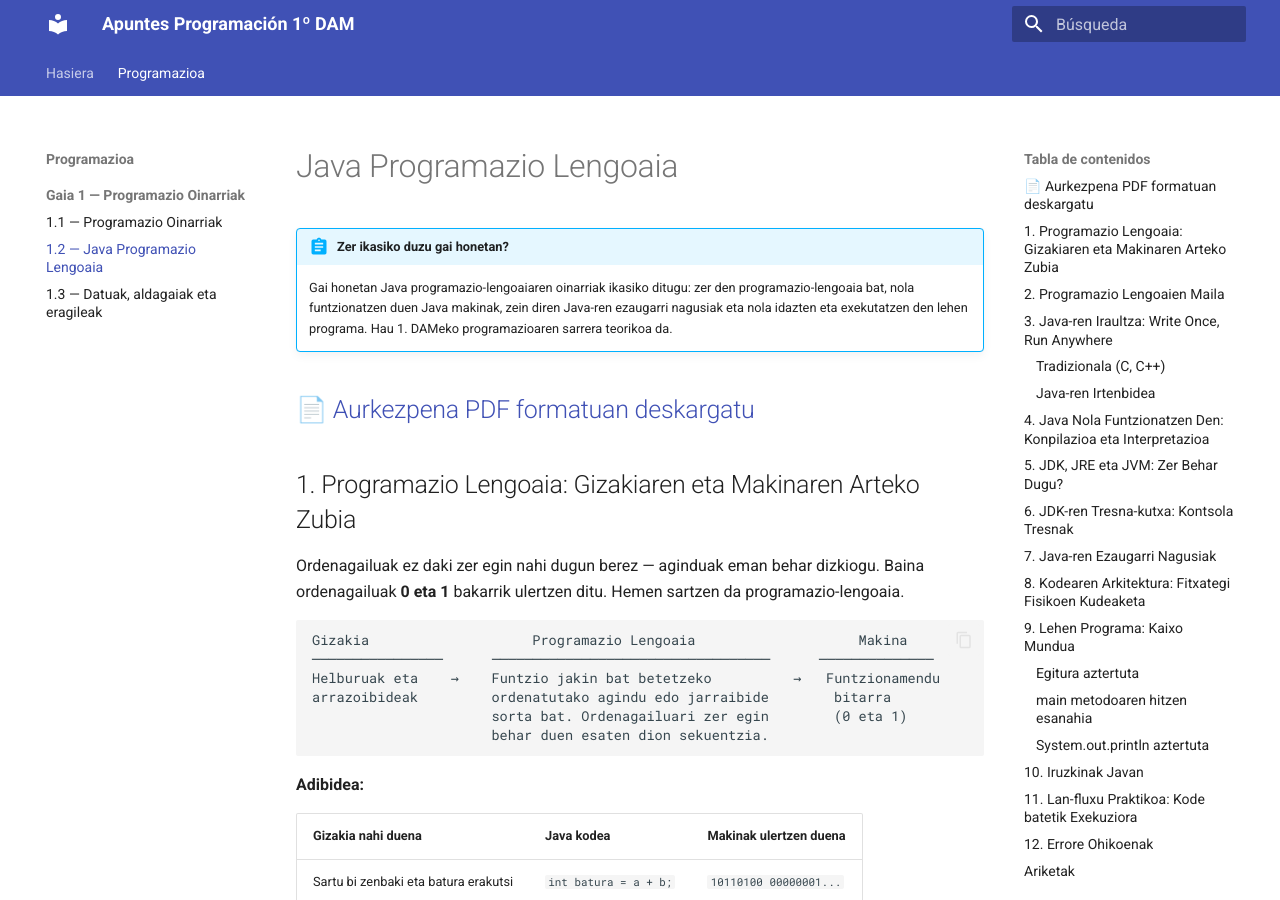
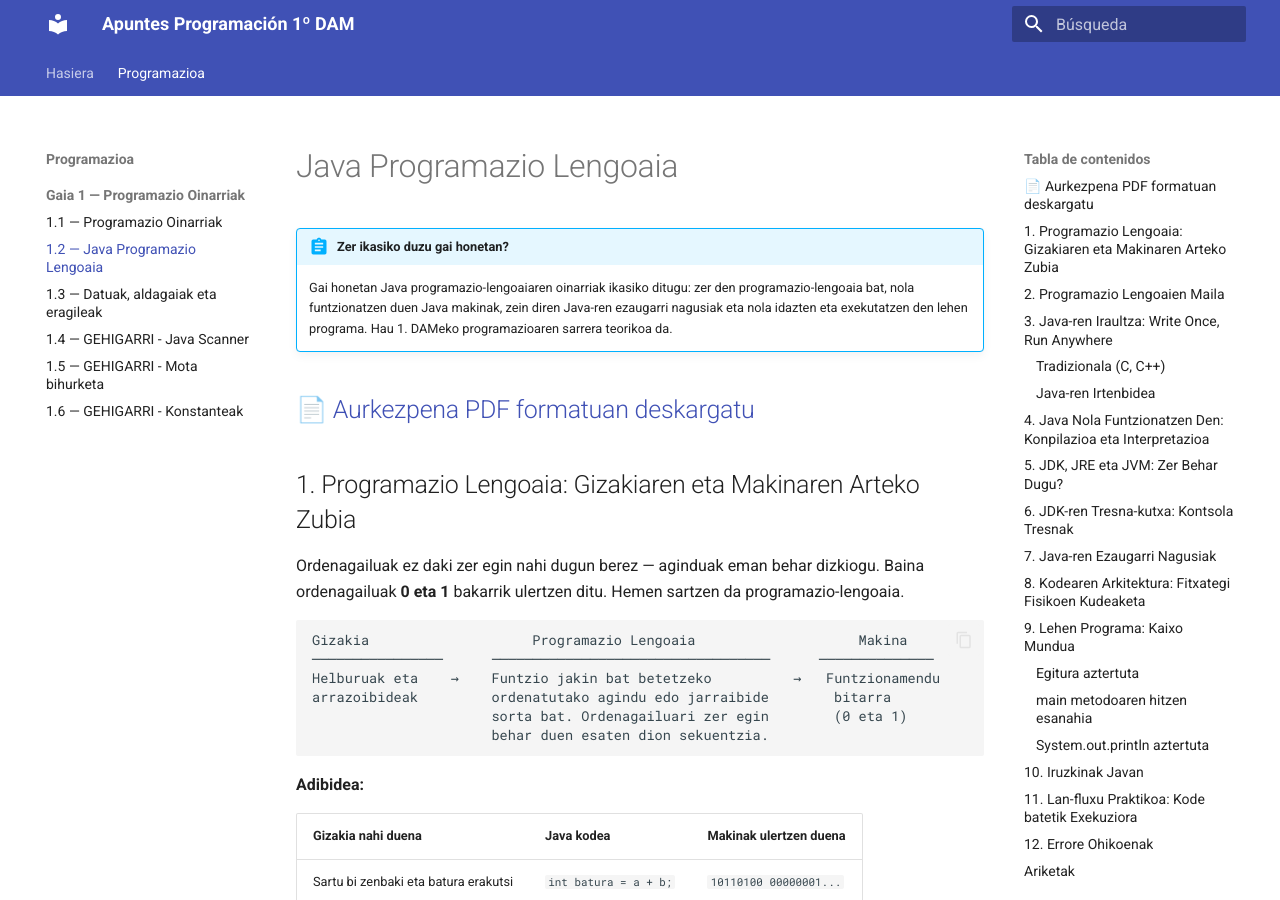
Before and after one commit to RomanOlea/apuntes-programacion, an MkDocs documentation site: the page built from docs/programazioa/gaia1/java-programazio-lengoaia.md, in a window 1280 px wide and 900 px high. Built offline with MkDocs 1.6.1 and Material for MkDocs 9.7.7, drawn with Linux system fonts in a browser that asks for light colours.

Commit message:
Update mkdocs.yml

```diff
--- a/mkdocs.yml
+++ b/mkdocs.yml
@@ -27,3 +27,6 @@ nav:
       - 1.1 — Programazio Oinarriak: programazioa/gaia1/programazio-oinarriak.md
       - 1.2 — Java Programazio Lengoaia: programazioa/gaia1/java-programazio-lengoaia.md
       - 1.3 — Datuak, aldagaiak eta eragileak: programazioa/gaia1/datuak-aldagaiak-eragileak.md
+      - 1.4 — GEHIGARRI - Java Scanner: programazioa/gaia1/java-scanner.md
+      - 1.5 — GEHIGARRI - Mota bihurketa: programazioa/gaia1/mota-bihurketa.md
+      - 1.6 — GEHIGARRI - Konstanteak: programazioa/gaia1/konstanteak.md
```
